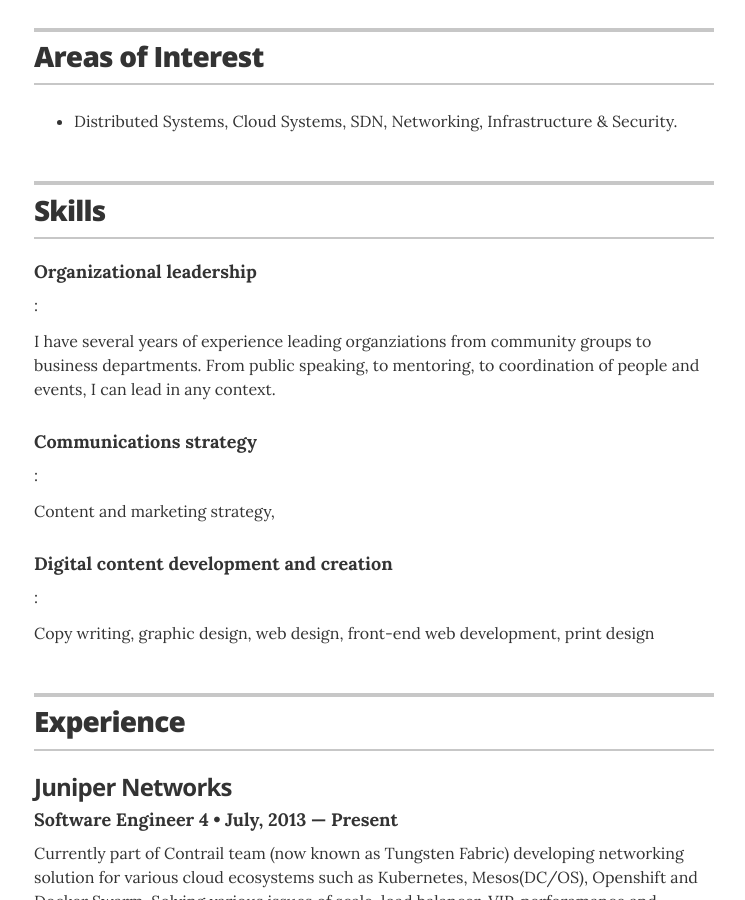
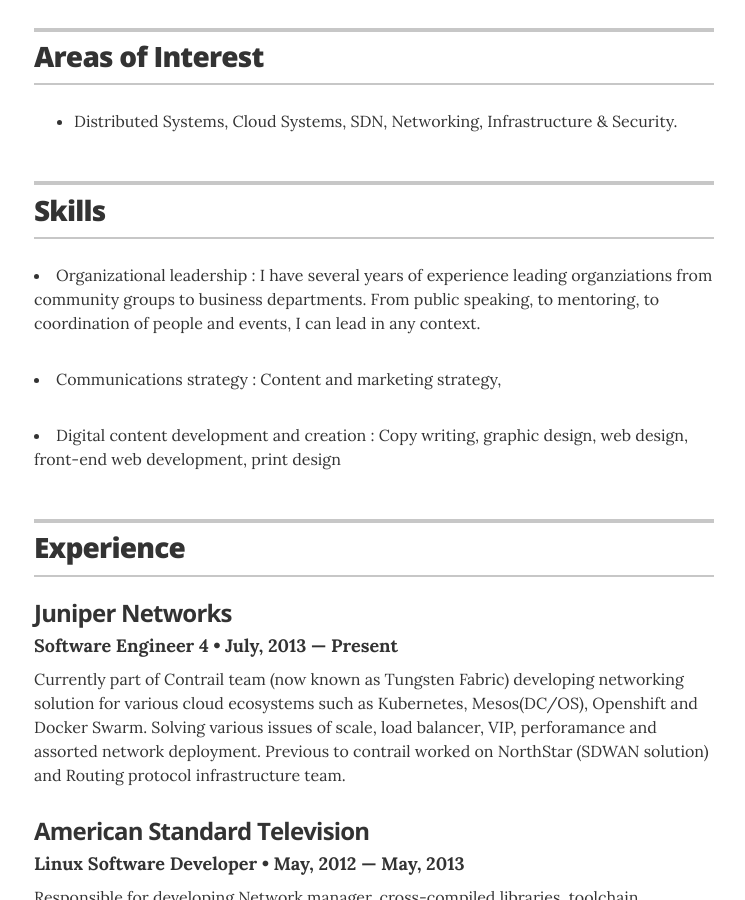
Before and after one commit to sanketgawaderepo/resume, a Jekyll site: the page built from index.html, in a window 1280 px wide and 900 px high, scrolled down 438 px. Shown: the whole window, without its empty margins (266-1011 px from the left). Built offline with Jekyll 4.4.1, drawn with Linux system fonts in a browser that asks for light colours.

Commit message:
Update resume.html

```diff
--- a/_layouts/resume.html
+++ b/_layouts/resume.html
@@ -77,7 +77,7 @@
         </header>
         {% for skill in site.data.skills %}
         <div class="resume-item">
-          <h4 class="resume-item-details">{{ skill.skill }}</h4> : <p class="resume-item-copy">{{ skill.description }}</p>
+          <li> {{ skill.skill }} : {{ skill.description }}</li>
         </div>
         {% endfor %}
 
```
